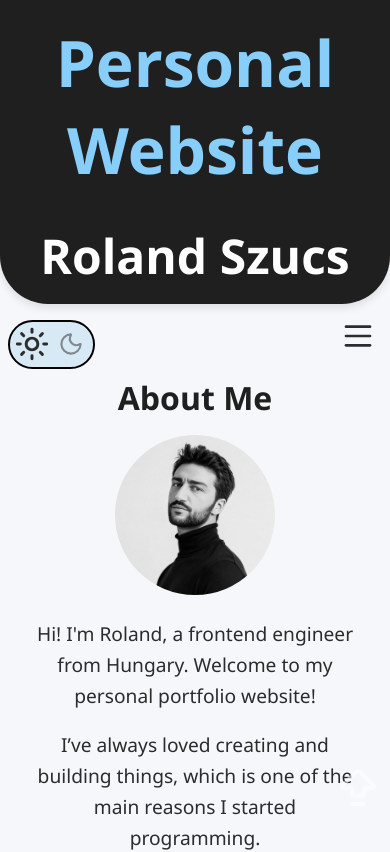
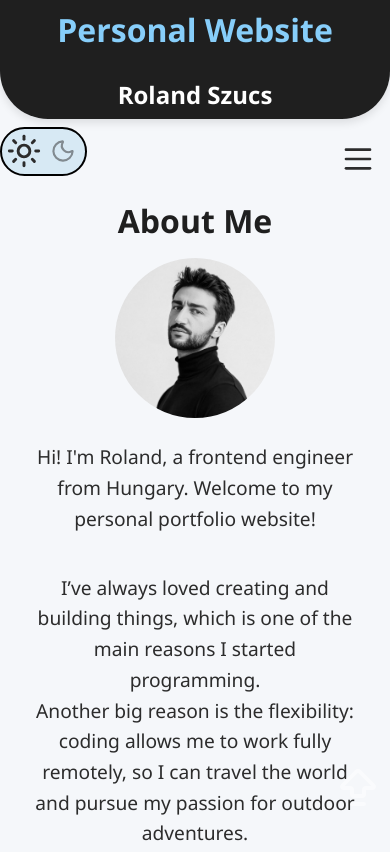
Before and after one commit to xtralvl/Personal-portfolio-website-OLD-ARCHIVED-, a website: page index.html in a window 390 px wide. Shown: the top 852 px of the page. Drawn offline with nearby package versions, Linux system fonts and the light colour scheme.

Commit message:
mobile header responsivity

```diff
--- a/styles.css
+++ b/styles.css
@@ -9,7 +9,7 @@ html, body {
     transition: background-color 1s, color 1s;
 }
 
-body {
+* {
     overflow-x: hidden;
   }
 
@@ -245,8 +245,6 @@ nav ul li:hover::after {
 /* === DARK MODE BUTTONS === */
 
 #modebuttons {
-    position: sticky;
-    top: 1rem; /* Sticks to 1rem from top when scrolling */
     border: 2px solid black;
     border-radius: 30px;
     padding: 0.2rem;
@@ -456,14 +454,60 @@ footer p {
     font-size: 0.8rem;
 }
 
+/* === TABLET SIZE === */
 
-/* === MOBILE AND TABLET SIZE === */
+@media (max-width: 585px) {
+
+    header {
+        display: flex;
+        justify-content: center;
+        align-content: center;
+    }
+
+    header h1 {
+        padding: 1rem !important;
+        font-size: 3rem !important;
+        margin: 1rem 1rem 0 1rem !important;
+
+    }
+
+    header h2 {
+        padding: 0 1rem 1rem 1rem !important;
+        font-size: 2.5rem !important;
+        margin: -2rem 1rem 1rem 1rem !important;
+    }
+}
+
+@media (max-width: 470px) {
+
+    header h1 {
+        font-size: 2.5rem !important;
+    }
+
+    header h2 {
+        font-size: 1.8rem !important;
+    }
+}
+
+@media (max-width: 400px) {
+
+    header h1 {
+        font-size: 2rem !important;
+    }
+
+    header h2 {
+        font-size: 1.5rem !important;
+    }
+}
+
+
 
 @media (min-width: 0px) and (max-width: 1024px) {
 
     header {
         display: grid;
         grid-template-columns: 1fr;
+        margin-bottom: 0.5rem;
     }
 
     /* === MOBILE-TITLE === */
```
